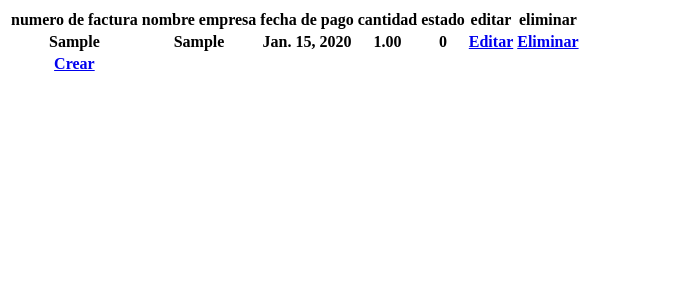
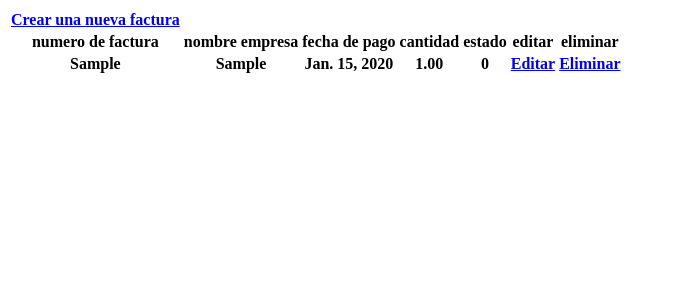
Before and after one commit to gaalocastillo/practicaMVC_DAW, a Django app: page / in a window 1280 px wide. Shown: the top 300 px of the page, without its empty margins (0-673 px from the left). Run offline with Django 3.2, Linux system fonts and the light colour scheme; tables that the repository leaves empty hold one stand-in row (values such as "Sample post"); lists and menus that the app fills with data are empty; some libraries are stand-ins or nearby versions.

```diff
--- a/practica_mvc/templates/practica_mvc/listar_facturas.html
+++ b/practica_mvc/templates/practica_mvc/listar_facturas.html
@@ -6,6 +6,7 @@
 <body>
 {% if facturas %}
 	<table class="egt">
+	<th><a value="crear" href="formulario.html">Crear una nueva factura</a></th>
 	  <tr>
 	    <th>numero de factura</th>
 	    <th>nombre empresa</th>
@@ -15,6 +16,7 @@
 	    <th>editar</th>
 	    <th>eliminar</th>
 	  </tr>
+
     {% for factura in facturas %}
     	<tr>
 		    <th>{{ factura.numero_factura}}</th>
@@ -22,16 +24,18 @@
 		    <th>{{ factura.fecha_pago }}</th>
 		    <th>{{ factura.cantidad }}</th>
 		    <th>{{ factura.estado }}</th>
+
+
 		    <th><a value="editar" href="facturas/editar/{{ factura.numero_factura}}">Editar</a></th>
 		    <th><a value="eliminar" href="facturas/delete/{{ factura.numero_factura}}">Eliminar</a></th>
 	  	</tr>
-	  	<th><a value="crear" href="formulario.html">Crear</a></th>
+
 
     {% endfor %}
     </table>
 	{% else %}
 	    <p>No hay facturas que listar!</p>
-	    <th><a value="crear" href="formulario.html">Crear</a></th>
+	    <th><a value="crear" href="formulario.html">Crear una nueva factura</a></th>
 
 	{% endif %}
 </body>
--- a/practica_mvc/views.py
+++ b/practica_mvc/views.py
@@ -1,4 +1,4 @@
-from django.shortcuts import get_object_or_404, render
+from django.shortcuts import get_object_or_404, render, redirect
 from django.http import HttpResponseRedirect
 from .models import Factura
 from .forms import FacturaForm
@@ -85,7 +85,7 @@ def eliminar_factura(request,num_factura):
 
     factura  = get_object_or_404(Factura, pk = num_factura).delete()
 
-    return render(request, 'practica_mvc/listar_facturas.html')
+    return HttpResponseRedirect('/')
 
 
 '''
```
